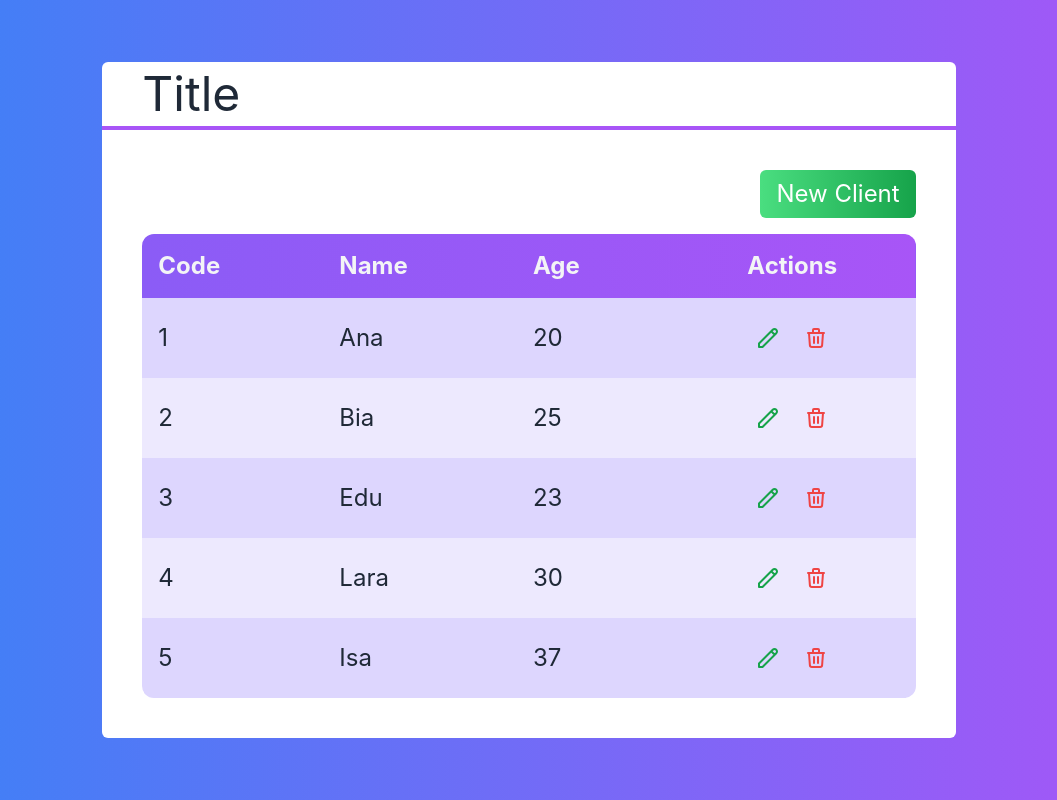
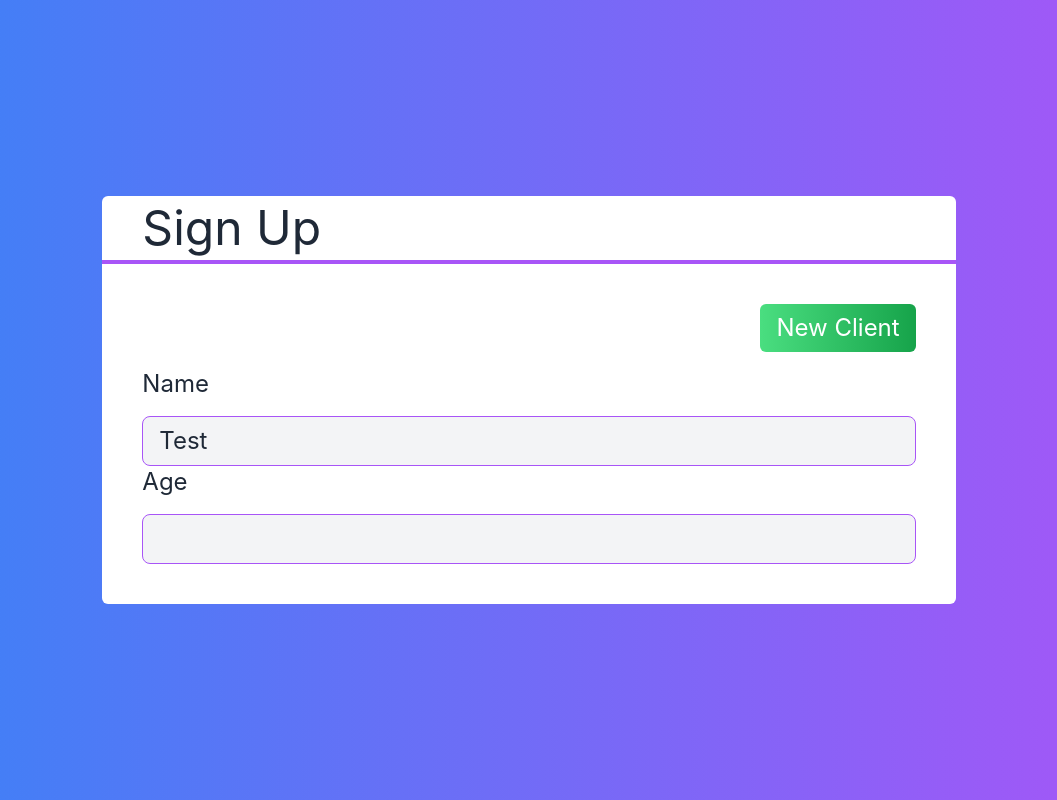
Before and after one commit to eduardosoaresdutra/Signup-Screen, a Next.js app: page / in a window 1280 px wide. Shown: the whole page, without its empty margins (111-1168 px from the left). Built offline with nearby package versions, Linux system fonts and the light colour scheme.

Commit message:
Added initial features for the register form

```diff
--- a/src/components/Button.tsx
+++ b/src/components/Button.tsx
@@ -6,7 +6,6 @@ interface ButtonProps {
 
 export default function Button(props: ButtonProps) {
     return (
-        // 'bg-gradient-to-r ' + colorExpression + ' text-white px-4 py-2 rounded-md ' + props.className
         <button className={`
             bg-gradient-to-r from-${props.color || 'gray'}-400 to-${props.color || 'gray'}-600
             text-white px-4 py-2 rounded-md
--- /dev/null
+++ b/src/components/Form.tsx
@@ -0,0 +1,14 @@
+import Input from "./Input";
+
+interface FormProps {
+
+}
+
+export default function Form(props: FormProps) {
+    return (
+        <div>
+            <Input text="Name" value="Test" />
+            <Input inputType="number" text="Age" value="Test" />
+        </div>
+    )
+}
--- /dev/null
+++ b/src/components/Input.tsx
@@ -0,0 +1,27 @@
+interface InputProps {
+    inputType?: 'text' | 'number'
+    text: string
+    value: any
+    readOnly?: boolean
+}
+
+export default function Input(props: InputProps) {
+    return (
+        <div className="flex flex-col">
+            <label className="mb-4">
+                {props.text}
+            </label>
+            <input
+                type={props.inputType ?? 'text'}
+                value={props.value}
+                readOnly={props.readOnly}
+                className={`
+                    border border-purple-500 rounded-lg
+                    focus:outline-none bg-gray-100
+                    px-4 py-2
+                    ${props.readOnly ? '' : 'focus:bg-white'}
+                `}
+            />
+        </div>
+    )
+}
--- a/src/pages/index.tsx
+++ b/src/pages/index.tsx
@@ -1,4 +1,5 @@
 import Button from "../components/Button";
+import Form from "../components/Form";
 import Layout from "../components/Layout";
 import Table from "../components/Table";
 import Client from "../core/Client";
@@ -26,11 +27,12 @@ export default function Home() {
       bg-gradient-to-r from-blue-500 to-purple-500
       text-white
     `}>
-      <Layout title="Title">
+      <Layout title="Sign Up">
         <div className="flex justify-end">
           <Button color="green" className="mb-4">New Client</Button>
         </div>
-        <Table clients={clients} selectClient={selectClient} deleteClient={deleteClient}></Table>
+        {/* <Table clients={clients} selectClient={selectClient} deleteClient={deleteClient}></Table> */}
+        <Form />
       </Layout>
     </div>
   )
```
